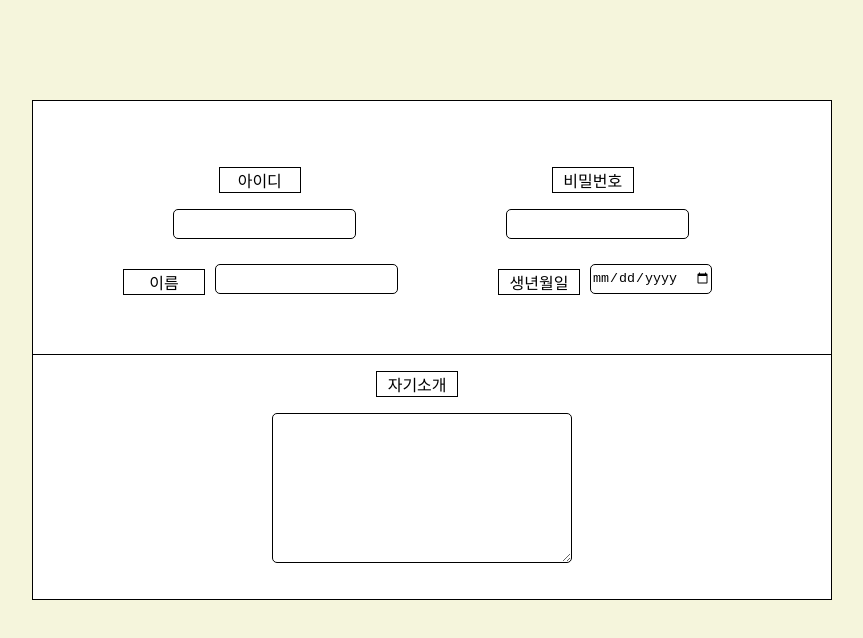
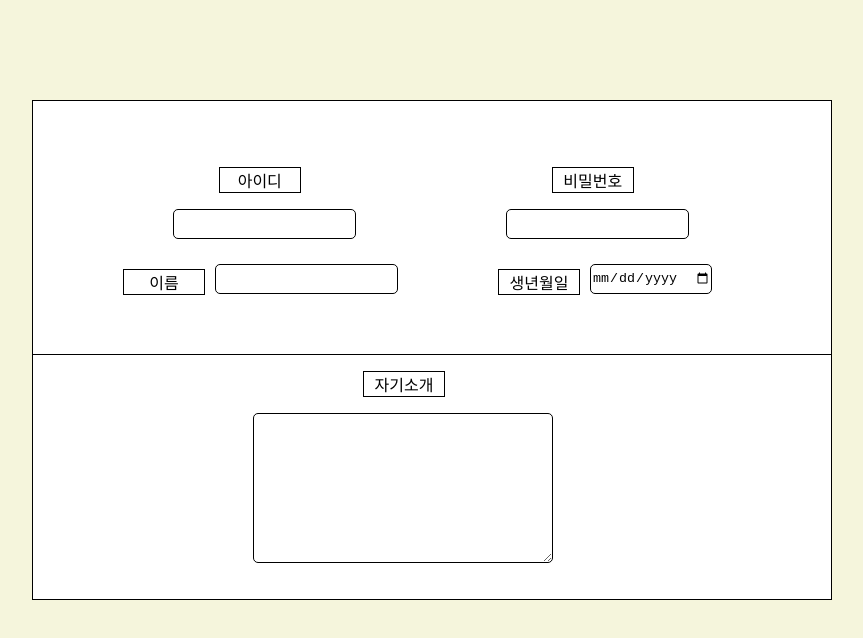
Before and after one commit to aloe3840/html_css, a plain HTML site: page input_layout2.html in a window 1280 px wide. Shown: the whole page, without its empty margins (208-1071 px from the left). Drawn offline with Linux system fonts and the light colour scheme.

Commit message:
2024-02-18

```diff
--- a/css/input_layout2.css
+++ b/css/input_layout2.css
@@ -65,11 +65,11 @@ p{
 }
 
 .introduce p{
-  margin-left: 43%;
+  margin-left: 330px;
 }
 
 .introduce textarea{
-  margin-left: 30%;
+  margin-left: 220px;
   width: 300px;
   height: 150px;
 }
```
